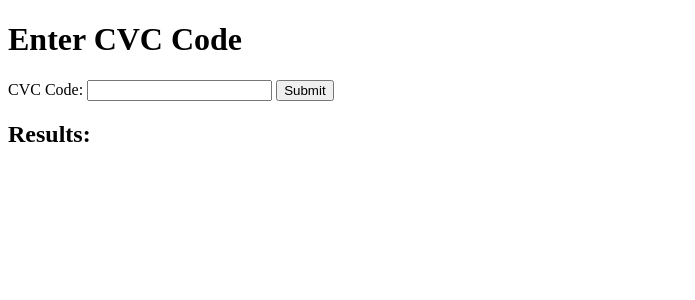
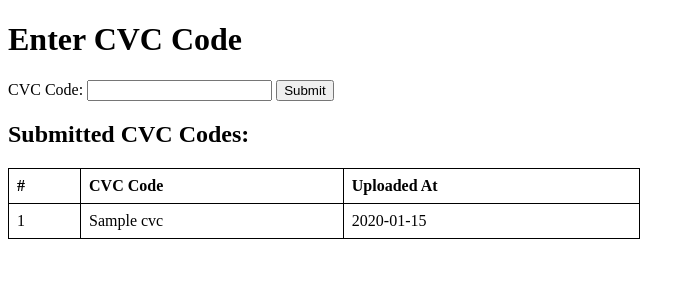
Before and after one commit to marcellszalai/quantum_sanctum, a Django app: template otp_app_mock/otp_app_mock/frontend/templates/index.html in a window 1280 px wide. Shown: the top 300 px of the page, without its empty margins (0-695 px from the left). Run offline with Django 4.2, Linux system fonts and the light colour scheme; the template is opened without the code that fills it: most values are stand-ins (such as "Sample title", 1, 10 or a date in 2020).

Commit message:
working version with multiple CVC uploads for 1 session

```diff
--- a/otp_app_mock/otp_app_mock/frontend/templates/index.html
+++ b/otp_app_mock/otp_app_mock/frontend/templates/index.html
@@ -2,6 +2,26 @@
 <html>
 <head>
     <title>CVC API Tester</title>
+    <style>
+        table {
+            width: 50%;
+            border-collapse: collapse;
+            margin-top: 20px;
+        }
+
+        table, th, td {
+            border: 1px solid black;
+        }
+
+        th, td {
+            padding: 8px;
+            text-align: left;
+        }
+
+        #cvcForm {
+            margin-bottom: 20px;
+        }
+    </style>
 </head>
 <body>
     <h1>Enter CVC Code</h1>
@@ -11,9 +31,29 @@
         <input type="text" id="cvc" name="cvc" required>
         <button type="submit">Submit</button>
     </form>
-    <h2>Results:</h2>
-    <div id="results">
-        <!-- Retrieved results will appear here -->
-    </div>
+
+    <h2>Submitted CVC Codes:</h2>
+    {% if cvc_list %}
+    <table>
+        <thead>
+            <tr>
+                <th>#</th>
+                <th>CVC Code</th>
+                <th>Uploaded At</th>
+            </tr>
+        </thead>
+        <tbody>
+            {% for cvc in cvc_list %}
+            <tr>
+                <td>{{ forloop.counter }}</td>
+                <td>{{ cvc }}</td>
+                <td>{{ upload_times|get_item:forloop.counter0 }}</td>
+            </tr>
+            {% endfor %}
+        </tbody>
+    </table>
+    {% else %}
+    <p>No CVC codes submitted yet.</p>
+    {% endif %}
 </body>
 </html>
--- a/otp_app_mock/otp_app_mock/frontend/views.py
+++ b/otp_app_mock/otp_app_mock/frontend/views.py
@@ -9,7 +9,18 @@ from cryptography.hazmat.backends import default_backend
 import os
 from django.shortcuts import render
 from django.http import JsonResponse
+from django.views.decorators.csrf import csrf_exempt
 import oqs
+from django.conf import settings
+from django.template.defaulttags import register
+
+# Register the get_item filter
+@register.filter
+def get_item(list, index):
+    try:
+        return list[index]
+    except IndexError:
+        return ''
 
 BASE_URL = "http://127.0.0.1:8000/api"
 
@@ -24,40 +35,56 @@ def process_cvc(request):
         print(f"Frontend: CVC code received: {cvc_code}")
 
         try:
-            # Step 1: Initiate session with the main API
-            print("Frontend: Initiating session with the main API...")
-            session_response = requests.post(f"{BASE_URL}/session/initiate")
-            session_data = session_response.json()
-            session_id = session_data["sessionId"]
-            server_public_key_pem = session_data["ecdhePublicKey"]
-            kyber_public_key = base64.b64decode(session_data["kyberPublicKey"])
-            print(f"Frontend: Session data received: {session_data}")
+            # Check if a session is already established
+            if 'session_id' in request.session:
+                print("Frontend: Reusing existing session.")
+                session_id = request.session['session_id']
+                shared_key = base64.b64decode(request.session['shared_key'])
+                client_public_key_pem = request.session['client_public_key_pem'].encode()
+                kyber_ciphertext = base64.b64decode(request.session['kyber_ciphertext'])
+                print(f"Frontend: Retrieved shared_key from session: {shared_key.hex()}")
+            else:
+                # Step 1: Initiate session with the main API
+                print("Frontend: Initiating session with the main API...")
+                session_response = requests.post(f"{BASE_URL}/session/initiate")
+                session_data = session_response.json()
+                session_id = session_data["sessionId"]
+                server_public_key_pem = session_data["ecdhePublicKey"]
+                kyber_public_key = base64.b64decode(session_data["kyberPublicKey"])
+                print(f"Frontend: Session data received: {session_data}")
 
-            # Step 2: Generate ECDHE keys
-            print("Frontend: Generating ECDHE keys...")
-            private_key, client_public_key_pem = generate_ecdhe_keys()
-            print("Frontend: ECDHE keys generated successfully.")
+                # Step 2: Generate ECDHE keys
+                print("Frontend: Generating ECDHE keys...")
+                private_key, client_public_key_pem = generate_ecdhe_keys()
+                print("Frontend: ECDHE keys generated successfully.")
 
-            # Step 3: Perform hybrid key exchange
-            print("Frontend: Performing hybrid key exchange...")
-            ecdhe_shared_secret = derive_shared_secret(private_key, server_public_key_pem)
-            print(f"Frontend: ECDHE shared secret derived: {ecdhe_shared_secret.hex()}")
+                # Step 3: Perform hybrid key exchange
+                print("Frontend: Performing hybrid key exchange...")
+                ecdhe_shared_secret = derive_shared_secret(private_key, server_public_key_pem)
+                print(f"Frontend: ECDHE shared secret derived: {ecdhe_shared_secret.hex()}")
 
-            # Perform Kyber encryption
-            print("Frontend: Performing Kyber encryption...")
-            with oqs.KeyEncapsulation("Kyber512") as client_kem:
-                kyber_ciphertext, kyber_shared_secret = client_kem.encap_secret(kyber_public_key)
-            print(f"Frontend: Kyber encryption successful. Ciphertext: {kyber_ciphertext.hex()}, Shared Secret: {kyber_shared_secret.hex()}")
+                # Perform Kyber encryption
+                print("Frontend: Performing Kyber encryption...")
+                with oqs.KeyEncapsulation("Kyber512") as client_kem:
+                    kyber_ciphertext, kyber_shared_secret = client_kem.encap_secret(kyber_public_key)
+                print(f"Frontend: Kyber encryption successful. Ciphertext: {kyber_ciphertext.hex()}, Shared Secret: {kyber_shared_secret.hex()}")
 
-            # Combine ECDHE and Kyber shared secrets
-            print("Frontend: Combining ECDHE and Kyber shared secrets...")
-            shared_key = HKDF(
-                algorithm=SHA256(),
-                length=32,
-                salt=None,
-                info=b"hybrid-key",
-            ).derive(ecdhe_shared_secret + kyber_shared_secret)
-            print(f"Frontend: Combined hybrid shared key: {shared_key.hex()}")
+                # Combine ECDHE and Kyber shared secrets
+                print("Frontend: Combining ECDHE and Kyber shared secrets...")
+                shared_key = HKDF(
+                    algorithm=SHA256(),
+                    length=32,
+                    salt=None,
+                    info=b"hybrid-key",
+                ).derive(ecdhe_shared_secret + kyber_shared_secret)
+                print(f"Frontend: Combined hybrid shared key: {shared_key.hex()}")
+
+                # Store session information in Django session
+                request.session['session_id'] = session_id
+                request.session['shared_key'] = base64.b64encode(shared_key).decode()
+                request.session['client_public_key_pem'] = client_public_key_pem.decode()
+                request.session['kyber_ciphertext'] = base64.b64encode(kyber_ciphertext).decode()
+                print("Frontend: Session information stored in Django session.")
 
             # Step 4: Encrypt the CVC code
             print("Frontend: Encrypting the CVC code...")
@@ -71,7 +98,7 @@ def process_cvc(request):
                 "encryptedData": base64.b64encode(encrypted_data).decode(),
                 "iv": base64.b64encode(iv).decode(),
                 "ecdhePublicKey": client_public_key_pem.decode(),
-                "kyberCiphertext": base64.b64encode(kyber_ciphertext).decode(),
+                "kyberCiphertext": request.session['kyber_ciphertext'],
             }
             upload_response = requests.post(f"{BASE_URL}/data/upload", json=upload_payload)
             print(f"Frontend: Upload response: {upload_response.status_code}, {upload_response.text}")
@@ -89,37 +116,73 @@ def process_cvc(request):
                 print("Frontend: No data found in the session.")
                 return JsonResponse({"error": "No data found in session."}, status=404)
 
-            # Step 7: Retrieve and decrypt the first data entry
-            print("Frontend: Retrieving and decrypting the first data entry...")
-            first_data_id = data_list[0]["id"]
-            retrieve_payload = {
-                "sessionId": session_id,
-                "dataId": first_data_id,
-                "ecdhePublicKey": client_public_key_pem.decode(),
-                "kyberCiphertext": base64.b64encode(kyber_ciphertext).decode(),
-            }
-            retrieve_response = requests.post(f"{BASE_URL}/data/retrieve", json=retrieve_payload)
-            if retrieve_response.status_code != 200:
-                print(f"Frontend: Error during data retrieval: {retrieve_response.text}")
-                return JsonResponse({"error": "Error retrieving data from the backend."}, status=500)
+            # Step 7: Decrypt all CVC codes
+            cvc_list = []
+            upload_times = []
+            for data_entry in data_list:
+                data_id = data_entry["id"]
+                retrieve_payload = {
+                    "sessionId": session_id,
+                    "dataId": data_id,
+                    "ecdhePublicKey": client_public_key_pem.decode(),
+                    "kyberCiphertext": request.session['kyber_ciphertext'],
+                }
+                retrieve_response = requests.post(f"{BASE_URL}/data/retrieve", json=retrieve_payload)
+                if retrieve_response.status_code != 200:
+                    print(f"Frontend: Error retrieving data ID {data_id}: {retrieve_response.text}")
+                    continue
 
-            retrieved_data = retrieve_response.json()
-            print(f"Frontend: Retrieved data: {retrieved_data}")
+                retrieved_data = retrieve_response.json()
+                print(f"Frontend: Retrieved data: {retrieved_data}")
 
-            encrypted_data = base64.b64decode(retrieved_data["encryptedData"])
-            iv = base64.b64decode(retrieved_data["iv"])
-            plaintext = decrypt_data(shared_key, encrypted_data, iv)
-            print(f"Frontend: Decrypted CVC code: {plaintext}")
+                encrypted_data_retrieved = base64.b64decode(retrieved_data["encryptedData"])
+                iv_retrieved = base64.b64decode(retrieved_data["iv"])
+                plaintext = decrypt_data(shared_key, encrypted_data_retrieved, iv_retrieved)
+                print(f"Frontend: Decrypted CVC code: {plaintext}")
 
-            return JsonResponse({"success": True, "retrievedCVC": plaintext})
+                cvc_list.append(plaintext)
+                upload_times.append(data_entry["uploaded_at"])
+
+            return render(request, "index.html", {"cvc_list": cvc_list, "upload_times": upload_times})
 
         except Exception as e:
             print(f"Frontend: Error occurred: {e}")
             return JsonResponse({"error": str(e)}, status=500)
 
     print("Frontend: Rendering index.html for GET request.")
-    return render(request, "index.html")
+    # On GET request, display existing CVCs if any
+    if 'session_id' in request.session:
+        try:
+            session_id = request.session['session_id']
+            list_response = requests.get(f"{BASE_URL}/data/list/{session_id}")
+            data_list = list_response.json()
+            cvc_list = []
+            upload_times = []
+            for data_entry in data_list:
+                data_id = data_entry["id"]
+                retrieve_payload = {
+                    "sessionId": session_id,
+                    "dataId": data_id,
+                    "ecdhePublicKey": request.session['client_public_key_pem'],
+                    "kyberCiphertext": request.session['kyber_ciphertext'],
+                }
+                retrieve_response = requests.post(f"{BASE_URL}/data/retrieve", json=retrieve_payload)
+                if retrieve_response.status_code != 200:
+                    continue
 
+                retrieved_data = retrieve_response.json()
+                encrypted_data_retrieved = base64.b64decode(retrieved_data["encryptedData"])
+                iv_retrieved = base64.b64decode(retrieved_data["iv"])
+                plaintext = decrypt_data(base64.b64decode(request.session['shared_key']), encrypted_data_retrieved, iv_retrieved)
+                cvc_list.append(plaintext)
+                upload_times.append(data_entry["uploaded_at"])
+
+            return render(request, "index.html", {"cvc_list": cvc_list, "upload_times": upload_times})
+
+        except Exception as e:
+            print(f"Frontend: Error during GET request: {e}")
+
+    return render(request, "index.html", {"cvc_list": [], "upload_times": []})
 
 # Helper Functions
 def generate_ecdhe_keys():
@@ -131,14 +194,12 @@ def generate_ecdhe_keys():
     )
     return private_key, public_key_pem
 
-
 def derive_shared_secret(private_key, server_public_key_pem):
     server_public_key = serialization.load_pem_public_key(
         server_public_key_pem.encode(), backend=default_backend()
     )
     shared_secret = private_key.exchange(ec.ECDH(), server_public_key)
     return shared_secret
-
 
 def encrypt_data(key, plaintext):
     print("Frontend: Encrypting data with AES...")
@@ -151,7 +212,6 @@ def encrypt_data(key, plaintext):
     print(f"Frontend: Applying PKCS7 padding... Padded plaintext length: {len(padded_data)}")
     return encrypted_data, iv
 
-
 def decrypt_data(key, encrypted_data, iv):
     print(f"Frontend: Decrypting data with AES... Key: {key.hex()}, IV: {iv.hex()}")
     cipher = Cipher(algorithms.AES(key), modes.CBC(iv), backend=default_backend())
--- a/otp_app_mock/otp_app_mock/otp_app_mock/settings.py
+++ b/otp_app_mock/otp_app_mock/otp_app_mock/settings.py
@@ -39,6 +39,10 @@ INSTALLED_APPS = [
     'django.contrib.staticfiles',
     'frontend'
 ]
+
+from django.contrib.messages import constants as messages
+
+MESSAGE_STORAGE = 'django.contrib.messages.storage.session.SessionStorage'
 
 MIDDLEWARE = [
     'django.middleware.security.SecurityMiddleware',
```
Also changed, not shown: otp_app_mock/otp_app_mock/frontend/templatetags/custom_tags.py (added, +12 -0 lines), otp_app_mock/otp_app_mock/frontend/templatetags/__init__.py (added).
